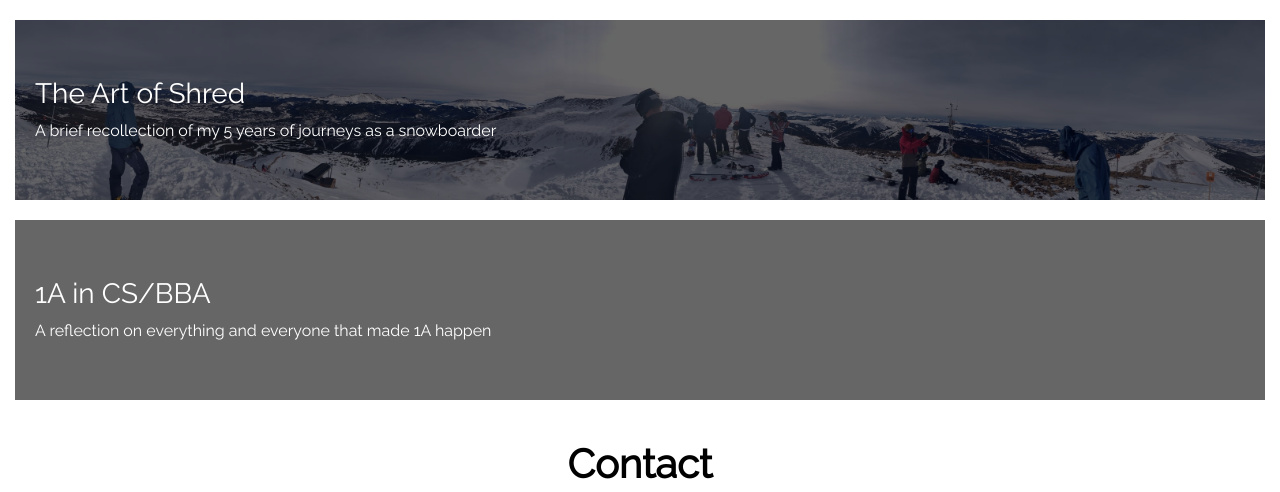
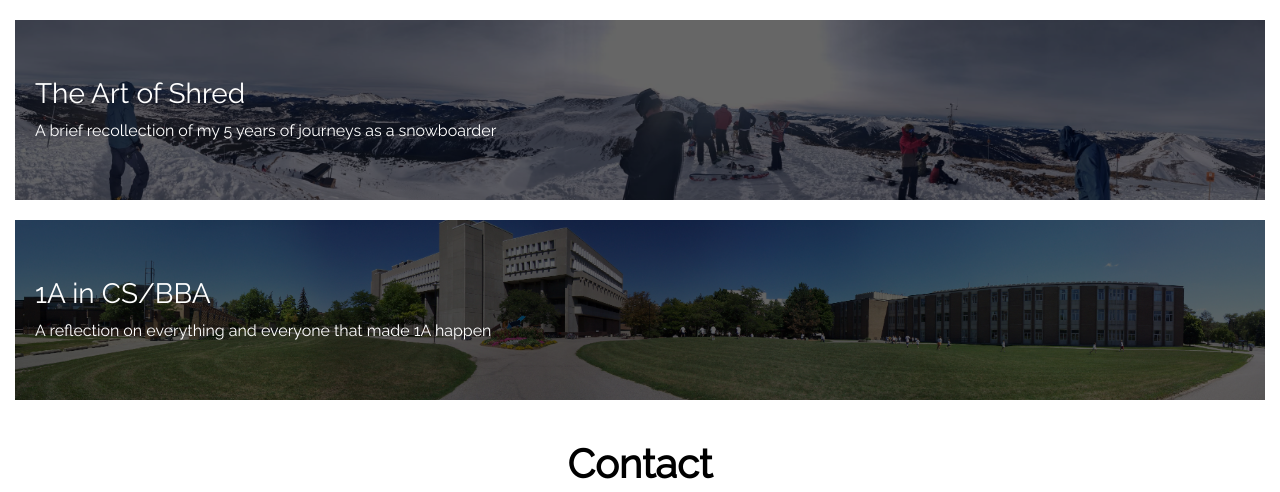
Before and after one commit to tailaiwang/tailaiwang.github.io, a plain HTML site: page index.html in a window 1280 px wide. Shown: the part 4400-4892 px from the top of the page. Drawn offline with nearby package versions, Linux system fonts and the light colour scheme.

Commit message:
another blog update (still writing)

```diff
--- a/index.html
+++ b/index.html
@@ -259,7 +259,7 @@
                     </div>
                     <div class = "row">
                         <div class = "col blog-post">
-                            <div id = "1A" class = "blog-inner">
+                            <div id = "first-term" class = "blog-inner">
                                 <div class = "blog-tint">
                                     <div class = "blog-cushion"></div>
                                     <div class = "blog-text">
--- a/main.css
+++ b/main.css
@@ -106,6 +106,9 @@ footer{
 #snowboarding{
     background-image: url("assets/images/snowboarding.jpg");
 }
+#first-term{
+    background-image: url("assets/images/waterloo.jpg");
+}
 #contact{
     padding-top: 40px;
     position: relative;
```
Also changed, not shown: assets/images/waterloo.jpg (added).
